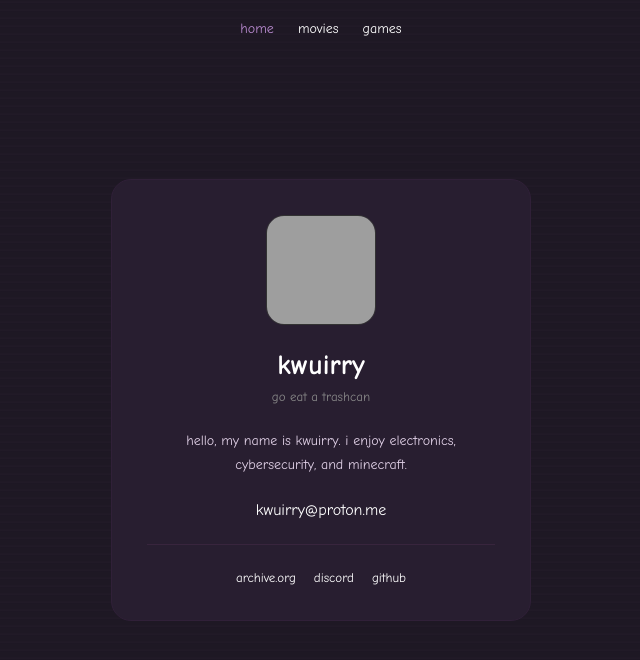
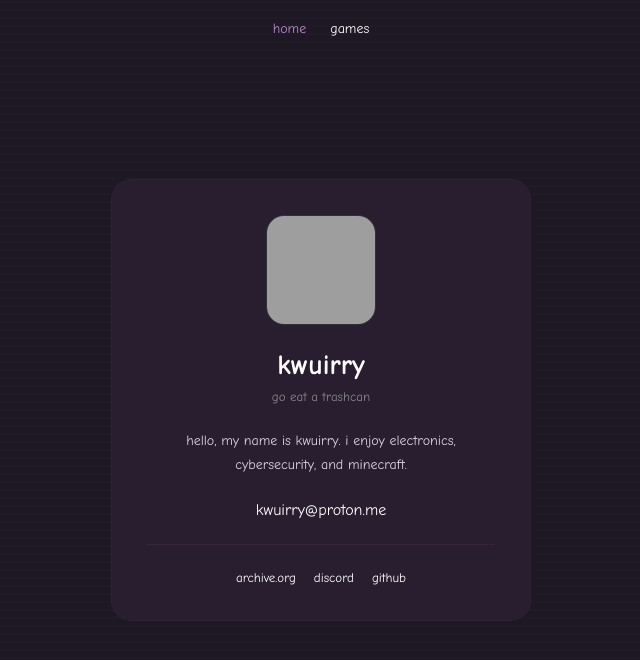
Before and after one commit to kwuirry/kwuirry.github.io, a plain HTML site: page index.html in a window 1280 px wide. Shown: the whole page, without its empty margins (319-959 px from the left). Drawn offline with Linux system fonts and the light colour scheme; grey boxes are pictures that could not be loaded.

Commit message:
Remove movies link from top navigation
Removed the link to the movies page from the navigation.

```diff
--- a/index.html
+++ b/index.html
@@ -172,7 +172,6 @@
 
 <nav class="top-nav">
     <a href="index.html" class="active">home</a>
-    <a href="movies.html">movies</a>
     <a href="games.html">games</a>
 </nav>
 
```
